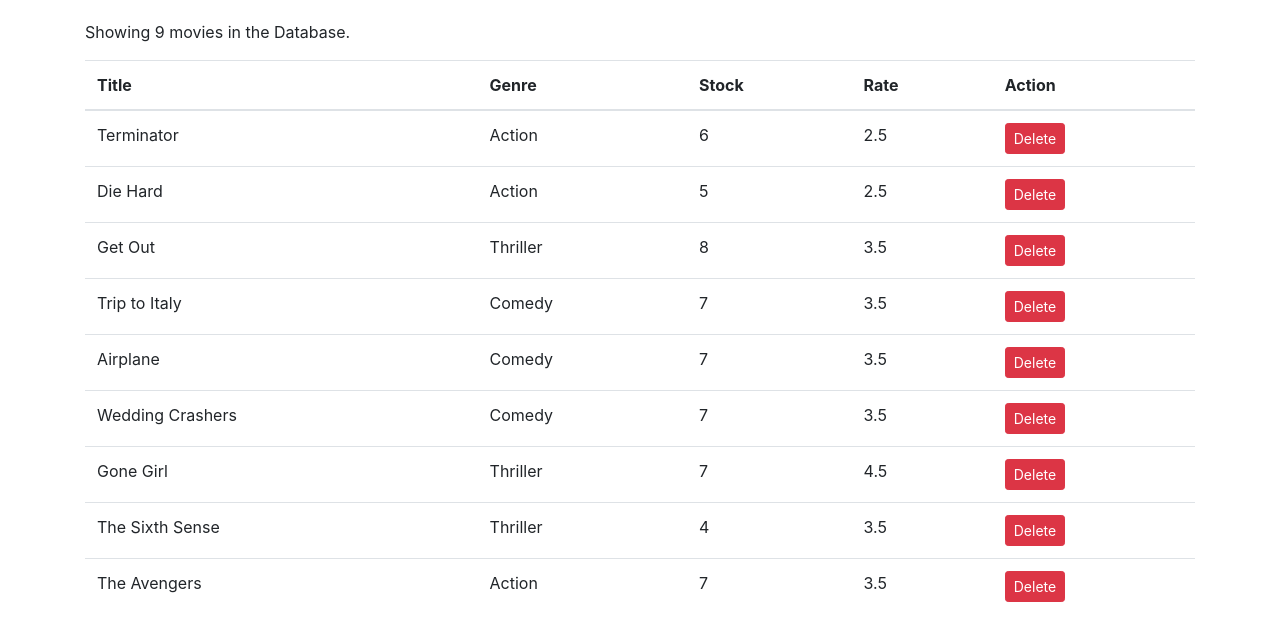
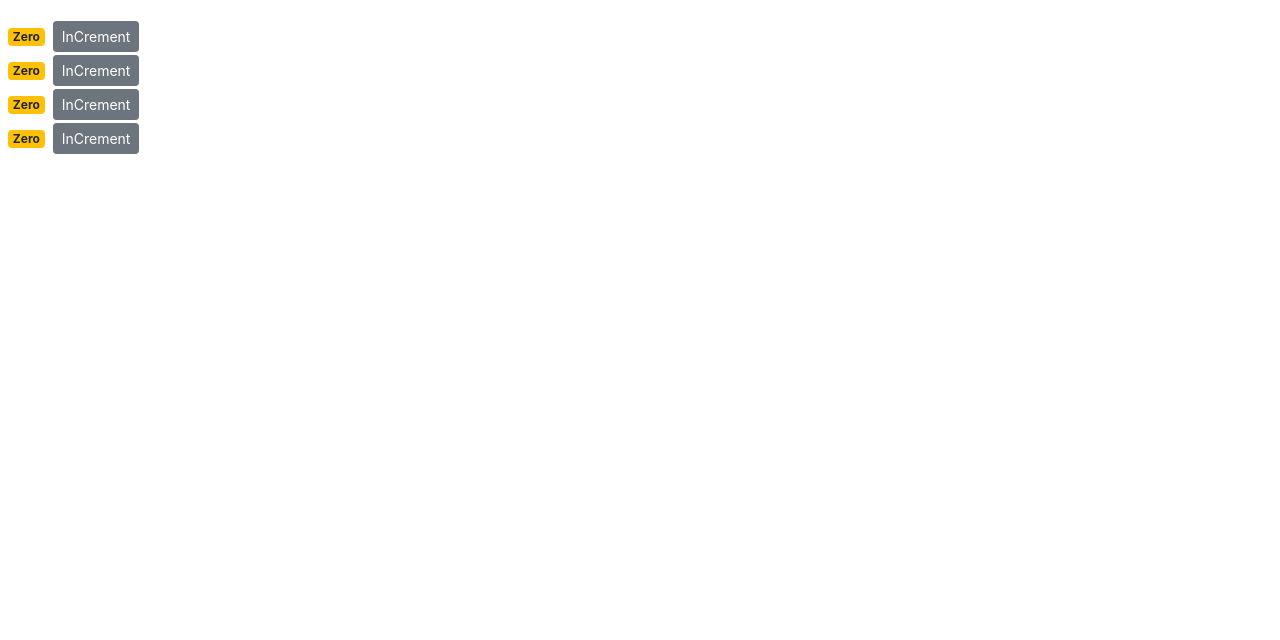
Before and after one commit to bipon68/react-mos, a React (Create React App) app: page / in a window 1280 px wide. Shown: the top 640 px of the page. Built offline with nearby package versions, Linux system fonts and the light colour scheme.

Commit message:
#4 Composing Components

```diff
--- a/src/components/counter.jsx
+++ b/src/components/counter.jsx
@@ -1,4 +1,5 @@
 import React, { Component } from 'react';
+import Counters from './counters';
 
 /**
  *  Specifying Children
@@ -19,6 +20,7 @@
 
 class Counter extends Component {
     state = {
+
         count: 0,
         imageUrl: 'https://picsum.photos/200',
         tags: ['tag 1', 'tag 2', 'tag 3']
@@ -58,14 +60,18 @@
 
         return (
             <React.Fragment>
-                <span  className={this.getBadgeClasses()}>{this.formatCount()}</span>
-                {/* <button onClick={this.doHandleIncrement} className="btn btn-secondary btn-sm">InCrement</button> */
-                }
-                <button onClick={() => this.handleIncrement ({id: 1})} className="btn btn-secondary btn-sm">InCrement</button>
                 <div>
+                    <span  className={this.getBadgeClasses()}>{this.formatCount()}</span>
+                    {/* <button onClick={this.doHandleIncrement} className="btn btn-secondary btn-sm">InCrement</button> */
+                    }
+                    <button onClick={() => this.handleIncrement ({id: 1})} className="btn btn-secondary btn-sm">InCrement</button>
+                </div>
+                {/*
+                    <div>
                     {this.state.tags.length === 0 && "Please create a new tag"}
                    {this.renderTags()}
-                </div>
+                </div> */
+                }
             </React.Fragment>
         );
     }
--- /dev/null
+++ b/src/components/counters.jsx
@@ -0,0 +1,28 @@
+import React, { Component } from 'react';
+import Counter from './counter';
+
+class Counters extends Component {
+    state = {
+        counters: [
+            {id: 1, value: 0},
+            {id: 2, value: 0},
+            {id: 3, value: 0},
+            {id: 4, value: 0},
+        ],
+     }
+    render() {
+        return (
+            <div>
+                {this.state.counters.map(counter => <Counter key={counter.id} /> )}
+                {
+                    // <Counter />
+                    // <Counter />
+                    // <Counter />
+                    // <Counter />
+                }
+            </div>
+         );
+    }
+}
+
+export default Counters;
--- a/src/index.js
+++ b/src/index.js
@@ -3,9 +3,22 @@
 import './index.css';
 import App from './App';
 import reportWebVitals from './reportWebVitals';
-import Counter from './components/counter';
+import Counters from './components/counters';
 import 'bootstrap/dist/css/bootstrap.css';
 import 'font-awesome/css/font-awesome.css';
+
+ReactDOM.render(
+  <Counters />,
+  // <React.StrictMode>
+  //   <App />
+  // </React.StrictMode>,
+  document.getElementById('root')
+);
+
+// If you want to start measuring performance in your app, pass a function
+// to log results (for example: reportWebVitals(console.log))
+// or send to an analytics endpoint. Learn more: https://bit.ly/CRA-vitals
+reportWebVitals();
 
 // this
 /*const person = {
@@ -75,16 +88,3 @@
   }
 }
 person.talk();
-
-ReactDOM.render(
-  // <Counter />,
-  <React.StrictMode>
-    <App />
-  </React.StrictMode>,
-  document.getElementById('root')
-);
-
-// If you want to start measuring performance in your app, pass a function
-// to log results (for example: reportWebVitals(console.log))
-// or send to an analytics endpoint. Learn more: https://bit.ly/CRA-vitals
-reportWebVitals();
```
